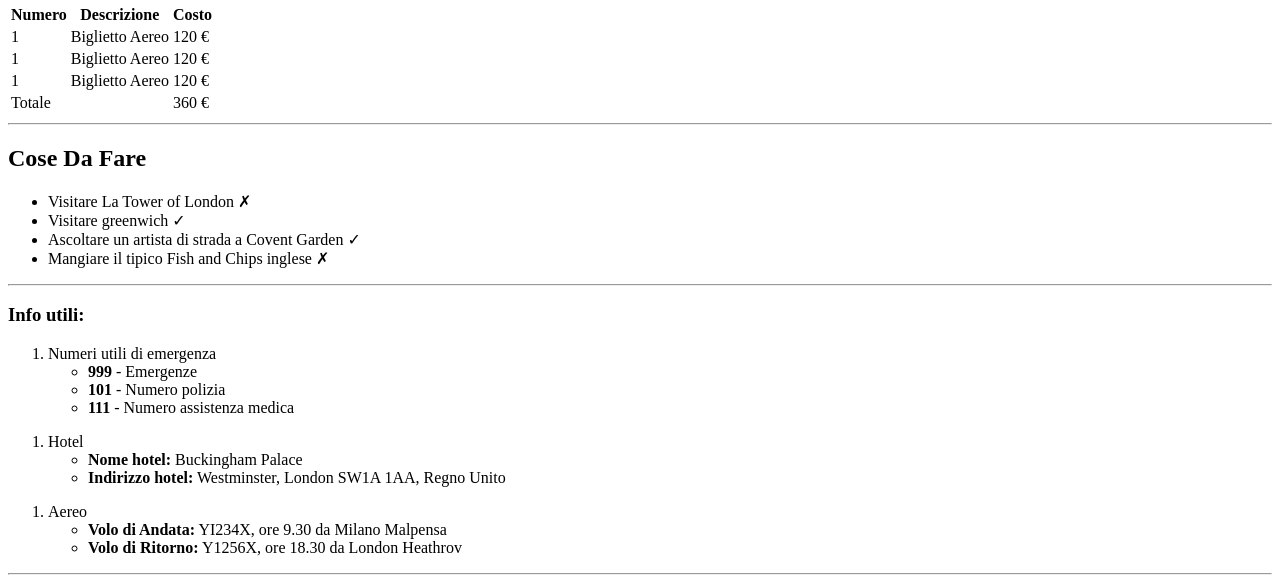
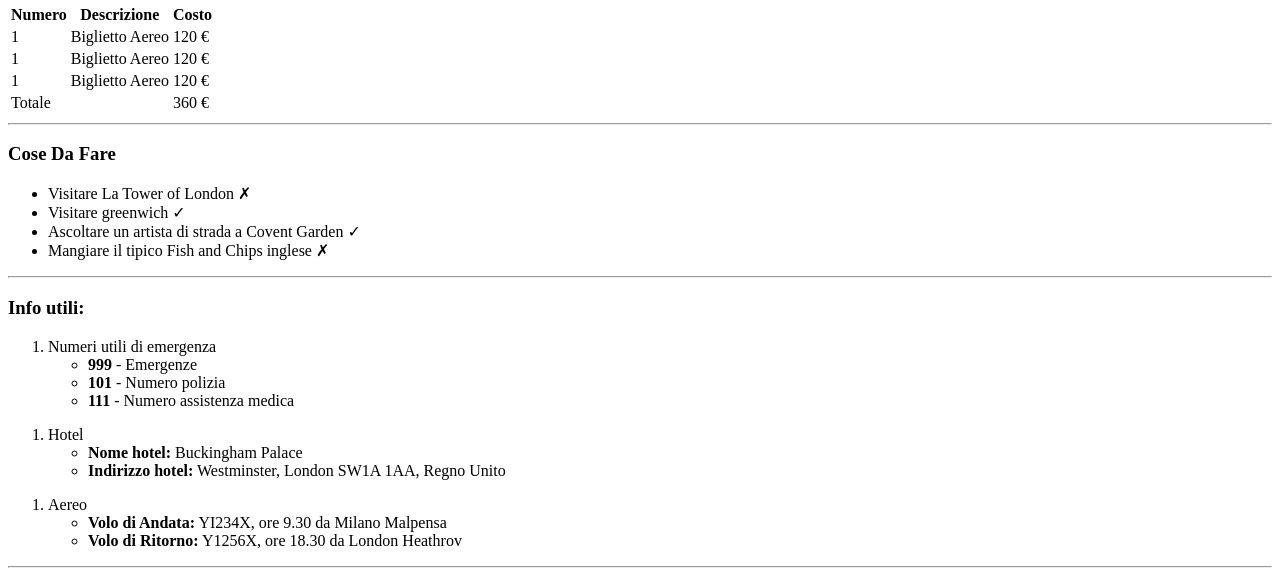
Before and after one commit to Pierluigi98-Bisogno/html-london-trip, a plain HTML site: page index.html in a window 1280 px wide. Shown: the part 758-1341 px from the top of the page. Drawn offline with Linux system fonts and the light colour scheme.

Commit message:
Fix Title

```diff
--- a/index.html
+++ b/index.html
@@ -54,7 +54,7 @@
     </table>
 
     <hr>
-    <h2>Cose Da Fare</h2>
+    <h3>Cose Da Fare</h3>
     <ul>
         <li>Visitare La Tower of London &#10007;</li>
         <li>Visitare greenwich &#10003;</li>
```
